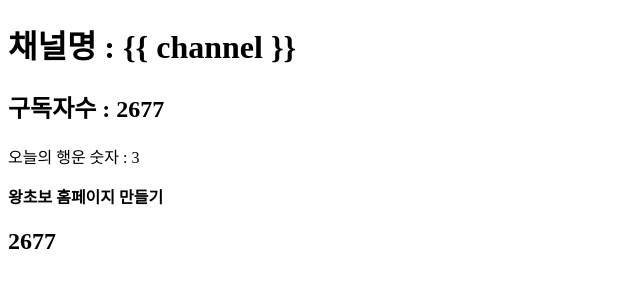
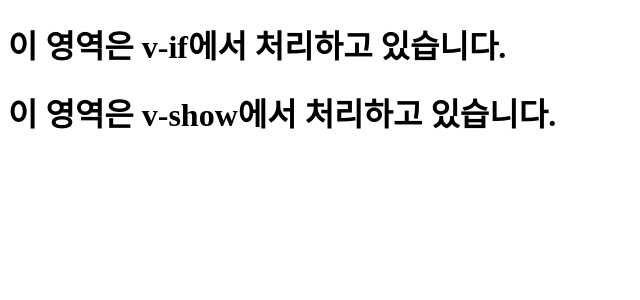
Before and after one commit to JKW1008/Vue.jsPractice, a Vue app in the folder v02/: page / in a window 1280 px wide. Shown: the top 300 px of the page, without its empty margins (0-640 px from the left). Built offline with nearby package versions, Linux system fonts and the light colour scheme.

Commit message:
[Study] v-if, v-show

```diff
--- a/v02/src/App.vue
+++ b/v02/src/App.vue
@@ -2,7 +2,7 @@
 export default {
   data: function () {
     return {
-      channel: "<b>왕초보 홈페이지 만들기</b>",
+      score: 55,
       subscribe: 2677,
     };
   },
@@ -10,11 +10,13 @@ export default {
 </script>
 
 <template>
-  <h1 v-pre>채널명 : {{ channel }}</h1>
-  <h2>구독자수 : {{ subscribe }}</h2>
-  <p>오늘의 행운 숫자 : {{ Math.ceil(Math.random() * 45) }}</p>
-  <p v-html="channel"></p>
-  <h2 v-text="subscribe"></h2>
+  <!-- <h1 v-if="score >= 90">평점 : A</h1>
+  <h1 v-else-if="score >= 80">평점 : B</h1>
+  <h1 v-else-if="score >= 70">평점 : C</h1>
+  <h1 v-else>평점 : F</h1> -->
+
+  <h1 v-if="score != 60">이 영역은 v-if에서 처리하고 있습니다.</h1>
+  <h1 v-show="score != 60">이 영역은 v-show에서 처리하고 있습니다.</h1>
 </template>
 
-<style scoped></style>
+<style></style>
```
